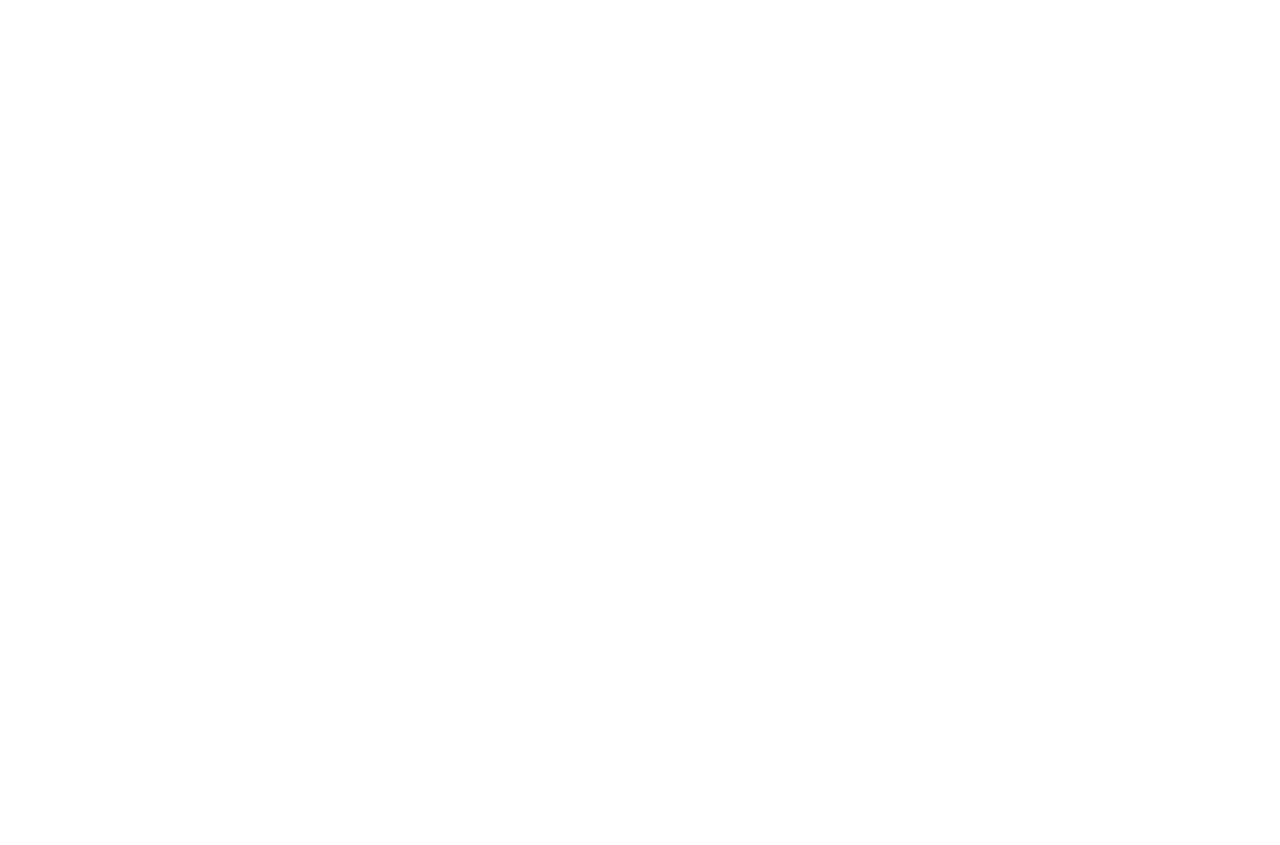
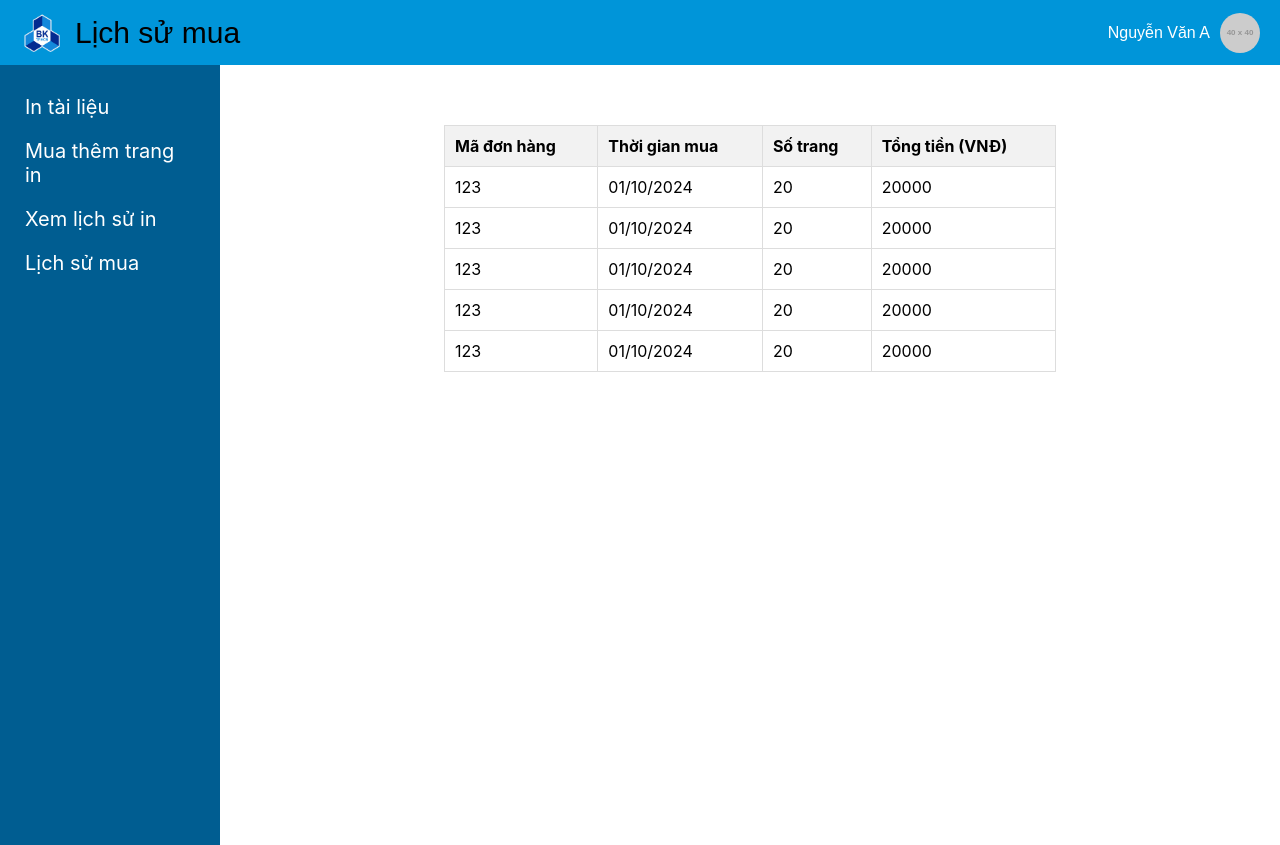
Before and after one commit to ngochidung2111/CNPM, a React (Create React App) app in the folder client/: page /purchasehistory in a window 1280 px wide. Before the commit this address had no page. Before the commit the page ends 800 px from the top, so only its background shows below. Built offline with nearby package versions, Linux system fonts and the light colour scheme.

Commit message:
create student pages

```diff
--- a/client/src/App.js
+++ b/client/src/App.js
@@ -4,6 +4,7 @@ import Home from './pages/Home.tsx';
 import HistoryPage from './pages/HistoryPage.tsx';
 import PrintPage from './pages/PrintPage.tsx';
 import PurchasePage from './pages/PurchasePage.tsx';
+import PurchaseHistory from './pages/PurchaseHistory.tsx';
 
 
 function App() {
@@ -15,6 +16,7 @@ function App() {
           <Route path="/print" element={<PrintPage/>}/>
           <Route path="/purchase" element={<PurchasePage/>} />
           <Route path="/history" element={<HistoryPage/>} />
+          <Route path='/purchasehistory' element={<PurchaseHistory/>}/>
         </Routes>
       </Router>
     </div>
--- /dev/null
+++ b/client/src/css/PurchaseHistory.css
@@ -0,0 +1,35 @@
+.content {
+    margin-left: 220px;
+    padding: 20px;
+    display: flex;
+    justify-content: center;
+    align-items: flex-start;
+    height: calc(100vh - 60px);
+}
+
+.table-container {
+    width: 60%;
+    margin-top: 20px;
+}
+
+table {
+    width: 100%;
+    border-collapse: collapse;
+    margin-top: 20px;
+}
+
+table,
+th,
+td {
+    border: 1px solid #ddd;
+}
+
+th,
+td {
+    padding: 10px;
+    text-align: left;
+}
+
+th {
+    background-color: #f2f2f2;
+}
--- a/client/src/data/menuItems.tsx
+++ b/client/src/data/menuItems.tsx
@@ -1,6 +1,6 @@
-
 export const menuItems = [
     { title: "In tài liệu", link: "/print" },
     { title: "Mua thêm trang in", link: "/purchase" },
     { title: "Xem lịch sử in", link: "/history" },
+    { title: "Lịch sử mua", link: "/purchaseHistory"}
 ];
--- /dev/null
+++ b/client/src/pages/PurchaseHistory.tsx
@@ -0,0 +1,47 @@
+import React from 'react';
+import Header from "../components/header/header.tsx";
+import Sidebar from "../components/sidebars/Sidebar.tsx";
+import "../css/PurchaseHistory.css";
+import { menuItems } from '../data/menuItems.tsx';
+
+const historyData = [
+      { id: '123', time: '01/10/2024', number: 20,total:20000 },
+      { id: '123', time: '01/10/2024', number: 20,total:20000 },
+      { id: '123', time: '01/10/2024', number: 20,total:20000 },
+      { id: '123', time: '01/10/2024', number: 20,total:20000 },
+      { id: '123', time: '01/10/2024', number: 20,total:20000 }
+  ];
+const PurchaseHistory = () => {
+  return (
+    <div>
+      <Sidebar menuItems={menuItems} />
+      <Header title="Lịch sử mua" />
+      <div className="content">
+            <div className="table-container">
+                <table>
+                    <thead>
+                        <tr>
+                            <th>Mã đơn hàng</th>
+                            <th>Thời gian mua</th>
+                            <th>Số trang</th>
+                            <th>Tổng tiền (VNĐ)</th>
+                        </tr>
+                    </thead>
+                    <tbody>
+                        {historyData.map((record, index) => (
+                            <tr key={index}>
+                                <td>{record.id}</td>
+                                <td>{record.time}</td>
+                                <td>{record.number}</td>
+                                <td>{record.total}</td>
+                            </tr>
+                        ))}
+                    </tbody>
+                </table>
+            </div>
+        </div>
+    </div>
+  );
+};
+
+export default PurchaseHistory;
```
Also changed, not shown: package.json (added, +9 -0 lines), 1 other file (tests, documents, lock files or other folders).
